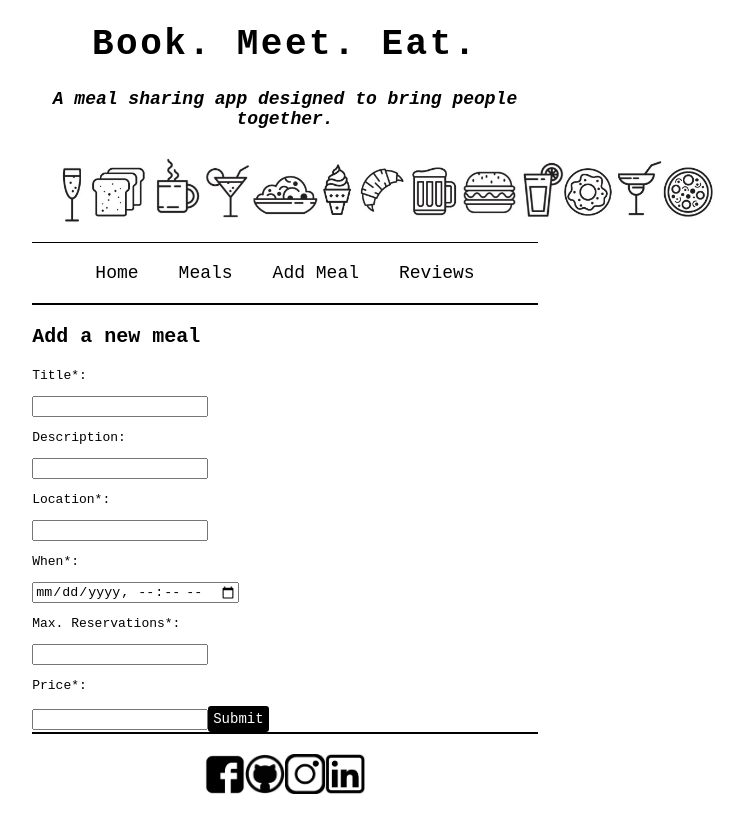
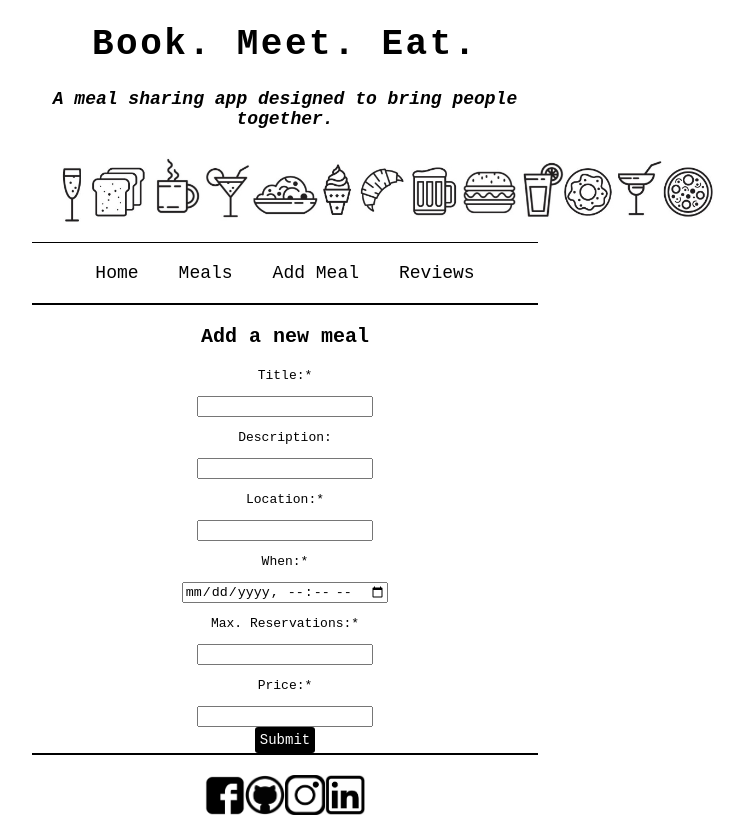
Before and after one commit to rebeccahockley/Meal-Sharing, a React app: page /add-meal in a window 1280 px wide. Shown: the whole page, without its empty margins (355-1099 px from the left). Built offline with nearby package versions, Linux system fonts and the light colour scheme.

Commit message:
Few minor changes to styling

```diff
--- a/src/client/Components/Body/MealForm.js
+++ b/src/client/Components/Body/MealForm.js
@@ -1,4 +1,5 @@
 import React, { useState } from "react";
+import "./Styling/MealFormStyling.css";
 
 export const MealForm = () => {
   const [mealValues, setMealValues] = useState({
@@ -59,7 +60,7 @@ export const MealForm = () => {
       <div id="mealForm">
         <h3>Add a new meal</h3>
         <label>
-          <p>Title*:</p>
+          <p>Title:*</p>
           <input
             type="text"
             name="Title"
@@ -76,7 +77,7 @@ export const MealForm = () => {
           ></input>
         </label>
         <label>
-          <p>Location*:</p>
+          <p>Location:*</p>
           <input
             type="text"
             name="Location"
@@ -85,7 +86,7 @@ export const MealForm = () => {
           ></input>
         </label>
         <label>
-          <p>When*:</p>
+          <p>When:*</p>
           <input
             type="datetime-local"
             name="When"
@@ -94,7 +95,7 @@ export const MealForm = () => {
           ></input>
         </label>
         <label>
-          <p>Max. Reservations*:</p>
+          <p>Max. Reservations:*</p>
           <input
             type="number"
             name="MaxReservations"
@@ -103,7 +104,7 @@ export const MealForm = () => {
           ></input>
         </label>
         <label>
-          <p>Price*:</p>
+          <p>Price:*</p>
           <input
             type="text"
             name="Price"
@@ -111,7 +112,7 @@ export const MealForm = () => {
             onChange={handleMealInput}
           ></input>
         </label>
-
+        <br />
         <button id="submitButton" type="submit" onClick={handleMealSubmit}>
           Submit
         </button>
```
